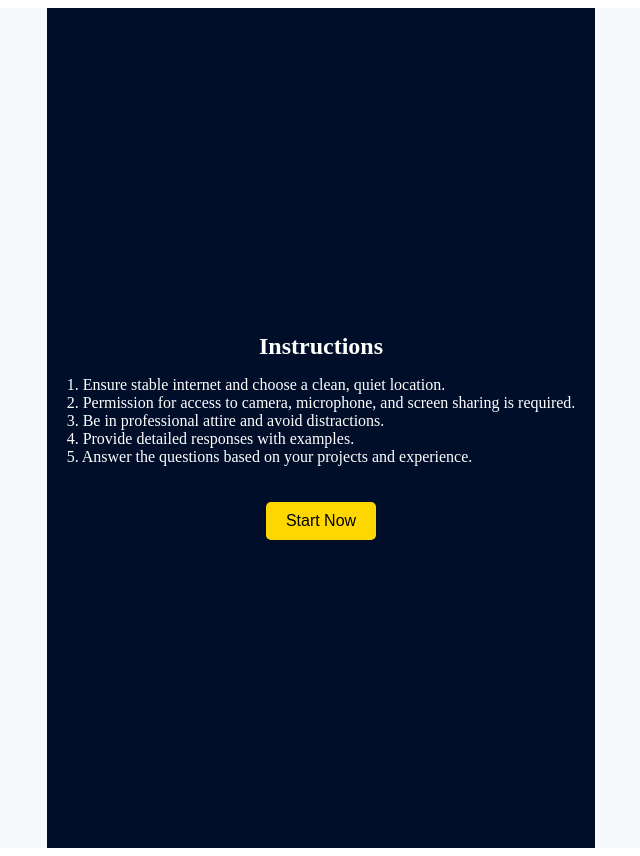
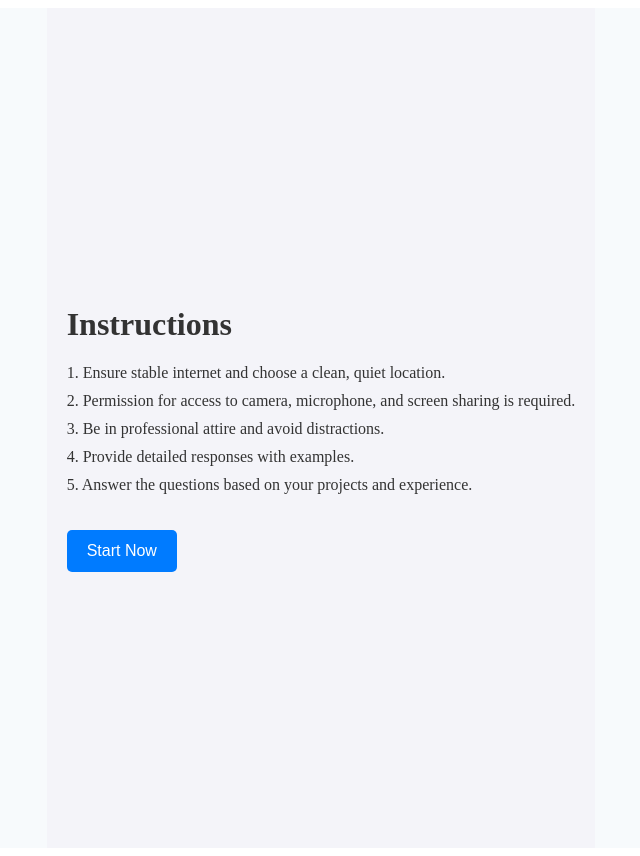
Before and after one commit to KhushbuKumari21/ai-interview-platform, a Next.js app: page / in a window 1280 px wide. Both pictures are taken after a click on the button "Start Now". Shown: the whole page, without its empty margins (319-959 px from the left). Built offline with nearby package versions, Linux system fonts and the light colour scheme.

Commit message:
Update InstructionScreen.js

```diff
--- a/components/InstructionScreen.js
+++ b/components/InstructionScreen.js
@@ -1,43 +1,25 @@
 import React from "react";
+import styles from '../styles/InstructionScreen.module.css';
 
 const InstructionScreen = ({ nextScreen }) => {
   return (
-    <div
-      style={{
-        backgroundColor: "#000E2A",
-        color: "white",
-        minHeight: "100vh",
-        display: "flex",
-        flexDirection: "column",
-        justifyContent: "center",
-        alignItems: "center",
-        padding: "20px",
-      }}
-    >
-      <div style={{ textAlign: "center", marginBottom: "20px" }}>
-        <h1 style={{ fontSize: "24px", fontWeight: "bold" }}>Instructions</h1>
-        <ul style={{ listStyleType: "none", padding: 0, textAlign: "left" }}>
+    <div className={styles.container}>
+      <div className={styles.instructionBox}>
+        <h1 className={styles.heading}>Instructions</h1>
+        <ul className={styles.instructionsList}>
           <li>1. Ensure stable internet and choose a clean, quiet location.</li>
           <li>2. Permission for access to camera, microphone, and screen sharing is required.</li>
           <li>3. Be in professional attire and avoid distractions.</li>
           <li>4. Provide detailed responses with examples.</li>
           <li>5. Answer the questions based on your projects and experience.</li>
         </ul>
+        <button
+          className={styles.button}
+          onClick={() => nextScreen("permission")}
+        >
+          Start Now
+        </button>
       </div>
-      <button
-        style={{
-          padding: "10px 20px",
-          backgroundColor: "#FFD700",
-          color: "#000",
-          border: "none",
-          borderRadius: "5px",
-          cursor: "pointer",
-          fontSize: "16px",
-        }}
-        onClick={() => nextScreen("permission")}
-      >
-        Start Now
-      </button>
     </div>
   );
 };
```
